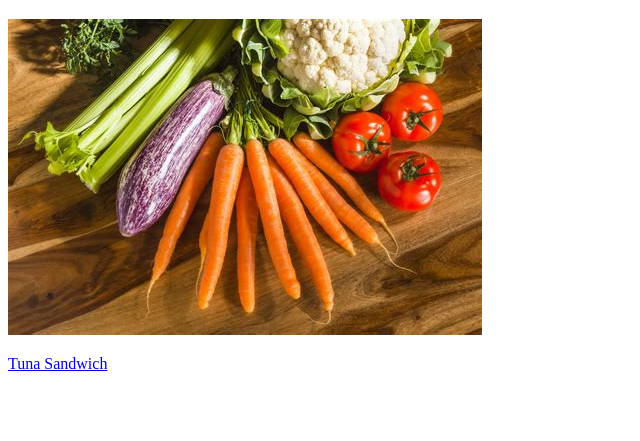
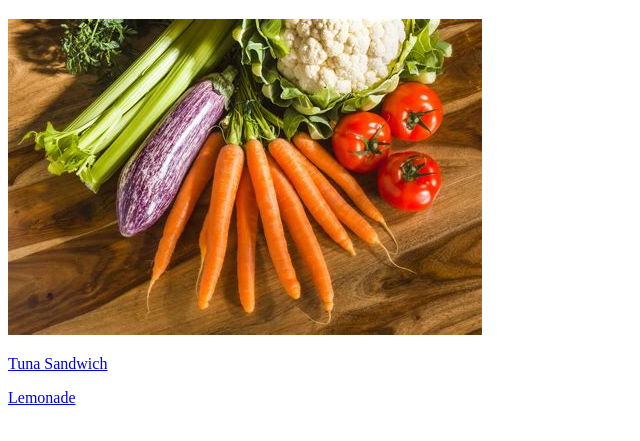
Before and after one commit to Fadwa-M/odin-recipes, a plain HTML site: page index.html in a window 1280 px wide. Shown: the part 61-502 px from the top of the page, without its empty margins (0-640 px from the left). Drawn offline with Linux system fonts and the light colour scheme.

Commit message:
add link to lemonade.html

```diff
--- a/index.html
+++ b/index.html
@@ -12,5 +12,8 @@
             <a href="tuna-sandwich.html">Tuna Sandwich</a>
         </p>
 
+        <p>
+            <a href="lemonade.html">Lemonade</a>
+        </p>
     </body>
 </html>
```
